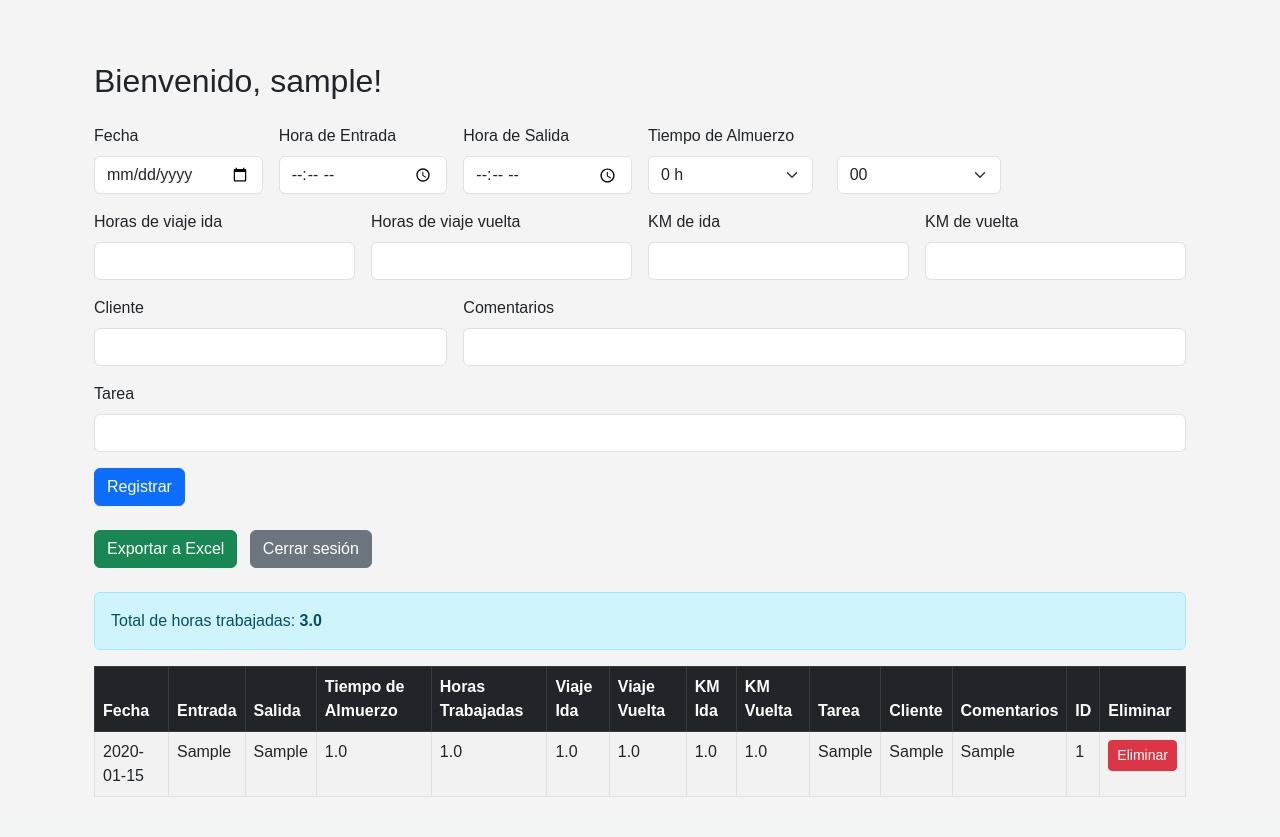
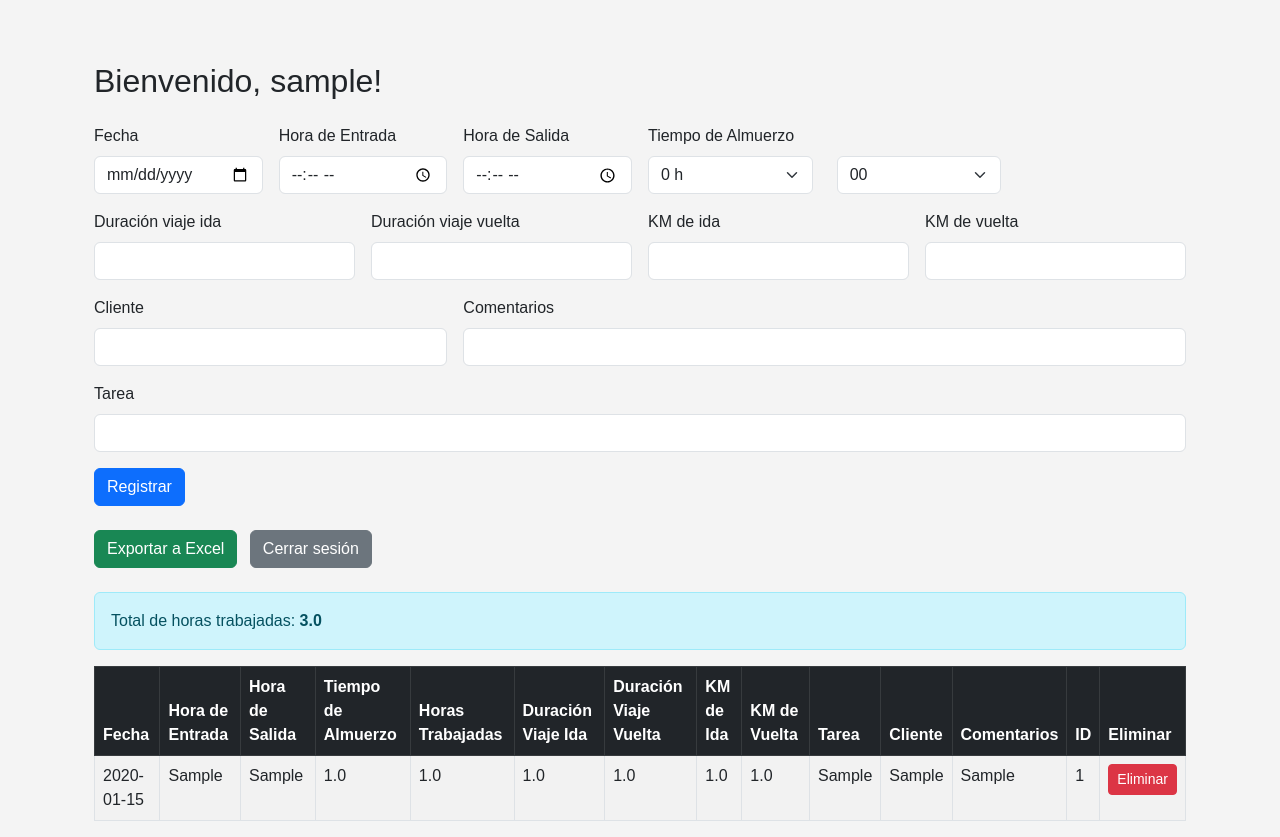
Before and after one commit to GUILLERMOWEB/Registro-de-Horas, a Flask app: page /dashboard in a window 1280 px wide. Shown: the part 56-893 px from the top of the page. Before the commit the page ends 853 px from the top, so only its background shows below. Run offline with Flask 3, Linux system fonts and the light colour scheme; the visitor is signed in with stand-in values (Sample User, id 1); tables that the repository leaves empty hold one stand-in row (values such as "Sample post").

```diff
--- a/templates/dashboard.html
+++ b/templates/dashboard.html
@@ -40,12 +40,12 @@
     </div>
 
     <div class="col-md-3">
-      <label for="viaje_ida" class="form-label">Horas de viaje ida</label>
+      <label for="viaje_ida" class="form-label">Duración viaje ida</label>
       <input type="number" step="0.01" class="form-control" name="viaje_ida" required>
     </div>
 
     <div class="col-md-3">
-      <label for="viaje_vuelta" class="form-label">Horas de viaje vuelta</label>
+      <label for="viaje_vuelta" class="form-label">Duración viaje vuelta</label>
       <input type="number" step="0.01" class="form-control" name="viaje_vuelta" required>
     </div>
 
@@ -91,14 +91,14 @@
       <thead class="table-dark">
         <tr>
           <th>Fecha</th>
-          <th>Entrada</th>
-          <th>Salida</th>
+          <th>Hora de Entrada</th>
+          <th>Hora de Salida</th>
           <th>Tiempo de Almuerzo</th>
           <th>Horas Trabajadas</th>
-          <th>Viaje Ida</th>
-          <th>Viaje Vuelta</th>
-          <th>KM Ida</th>
-          <th>KM Vuelta</th>
+          <th>Duración Viaje Ida</th>
+          <th>Duración Viaje Vuelta</th>
+          <th>KM de Ida</th>
+          <th>KM de Vuelta</th>
           <th>Tarea</th>
           <th>Cliente</th>
           <th>Comentarios</th>
```
